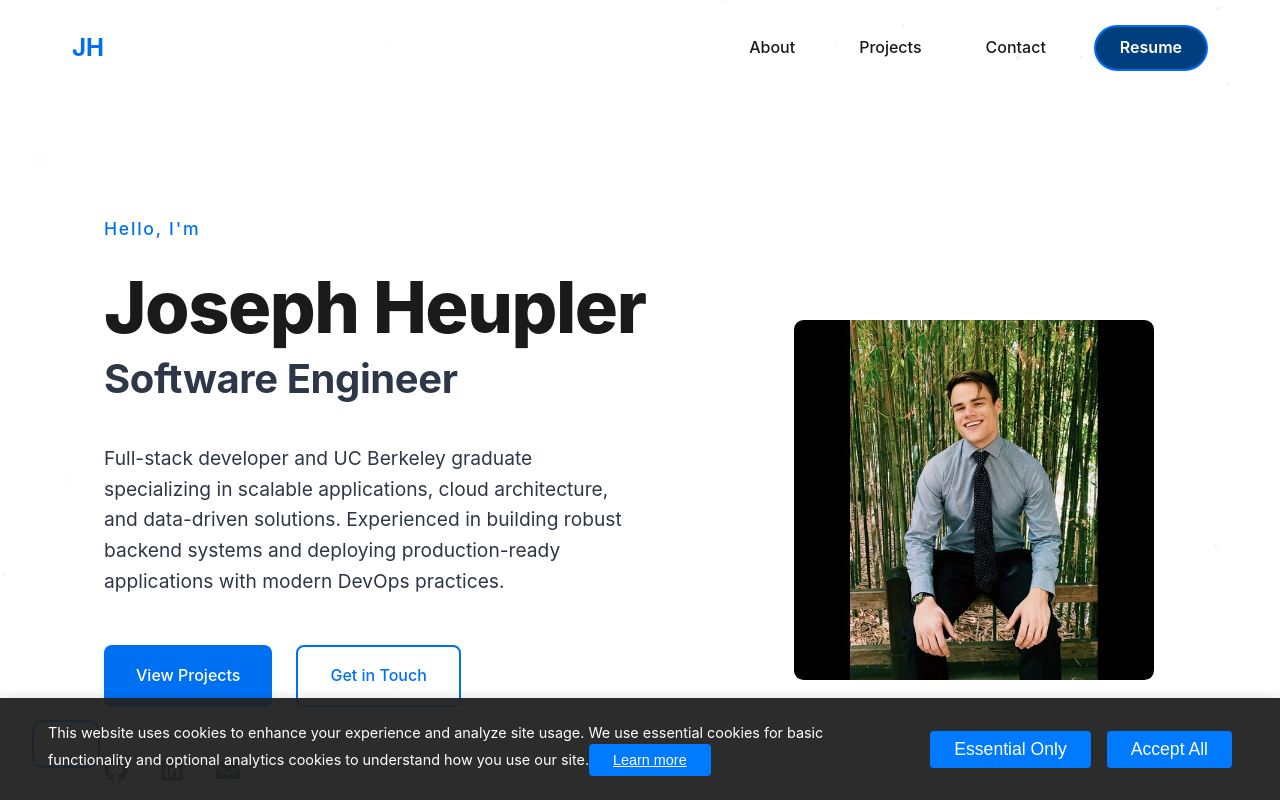
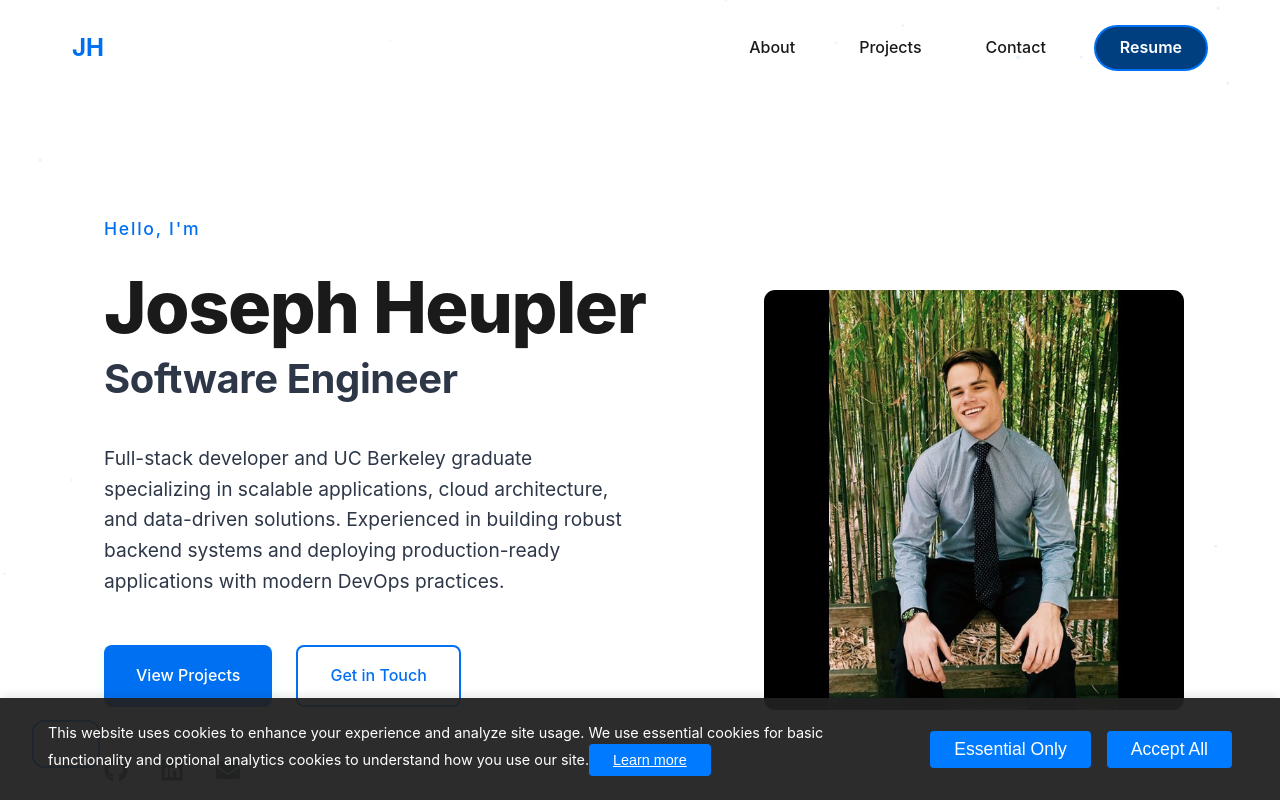
Before and after one commit to java-heapler/portfolio, a React app: page /#/ in a window 1280 px wide. Shown: the top 800 px of the page. Built offline with nearby package versions, Linux system fonts and the light colour scheme.

Commit message:
Refine profile image cropping to focus on torso and face

```diff
--- a/src/styles/Header.css
+++ b/src/styles/Header.css
@@ -233,8 +233,8 @@
   max-height: var(--image-size-desktop);
   border-radius: 8px;
   object-fit: cover;
-  object-position: 50% 20%;
-  transform: scale(1.2);
+  object-position: 50% 0%;
+  transform: scale(1.4);
   filter: grayscale(20%);
   transition: transform 0.5s ease;
   will-change: transform;
```
